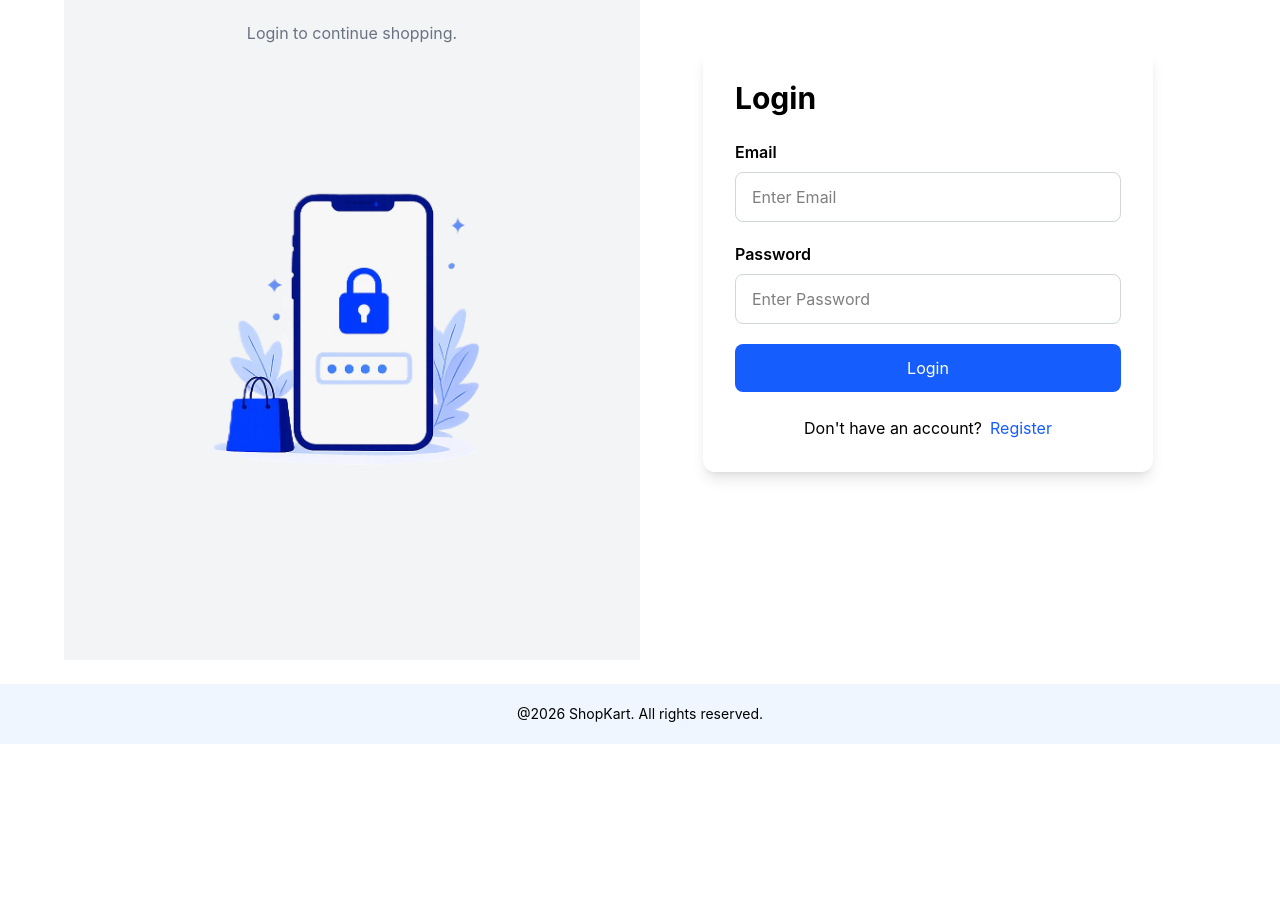
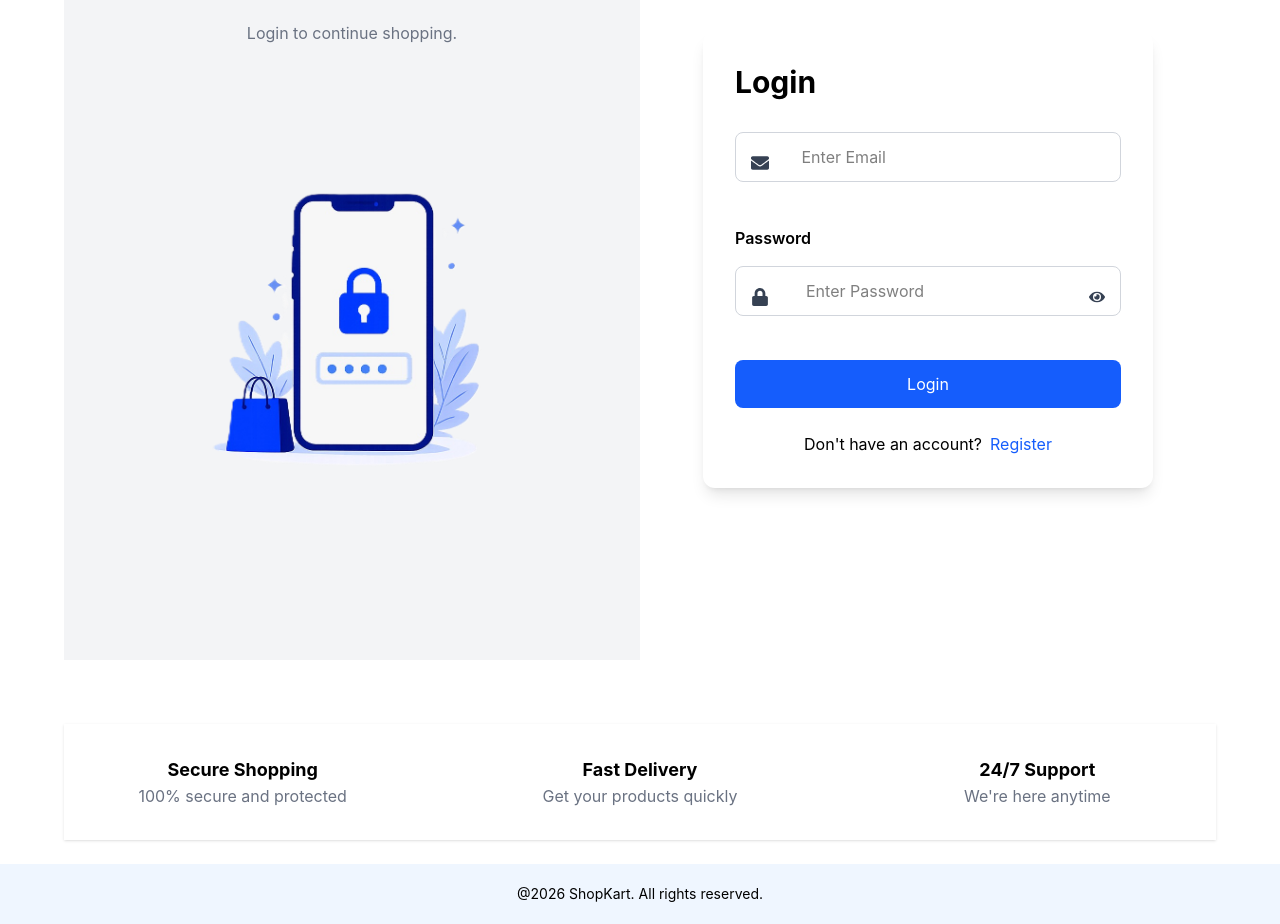
Before and after one commit to neethunair078-sys/ShopKart, a React (Vite) app: page /login in a window 1280 px wide. Shown: the part 230-1154 px from the top of the page. Before the commit the page ends 974 px from the top, so only its background shows below. Built offline with nearby package versions, Linux system fonts and the light colour scheme; data requests are answered from the project's data file.

Commit message:
Updated UI

```diff
--- a/src/pages/Register.jsx
+++ b/src/pages/Register.jsx
@@ -1,7 +1,8 @@
 import axios from "axios";
 import { useState } from "react";
 import toast from "react-hot-toast";
-import registerImage from "../assets/Register_1";
+import registerImage from "../assets/Register_1.png";
+import { Link } from "react-router-dom";
 
 
 
@@ -92,7 +93,7 @@ function Register() {
                             <button className="w-full bg-blue-600 hover:bg-blue-700 text-white py-3 rounded-lg font-semibold transition" onClick={handleRegister}>Register</button>
                             <p className="text-center mt-6">Already have an account?
                                 <span className="text-blue-600 cursor-pointer ml-2">
-                                    Login
+                                    <Link to="/login">Login</Link>
                                 </span>
                             </p>
                         </div>
--- a/src/pages/login.jsx
+++ b/src/pages/login.jsx
@@ -1,15 +1,16 @@
 import axios from "axios";
 import { useEffect, useState } from "react";
 import toast from "react-hot-toast";
-import { useNavigate } from "react-router-dom";
+import { Link, useNavigate } from "react-router-dom";
 import loginImage from "../assets/Login.png";
-
+import { FaUser, FaEnvelope, FaLock, FaPhone, FaEye } from "react-icons/fa";
 
 
 function Login() {
     const [users, setUsers] = useState([])
     const [email, setEmail] = useState("");
     const [password, setPassword] = useState("");
+
 
     const navigate = useNavigate()
 
@@ -82,19 +83,65 @@ function Login() {
                     <div className="w-[450px] shadow-lg rounded-xl p-8">
 
                         <h1 className="text-3xl font-bold mb-6">  Login </h1>
-                        <label className="font-semibold">Email</label>
-                        <input type="email" placeholder="Enter Email" className="w-full border border-gray-300 rounded-lg px-4 py-3 mt-2 mb-5 focus:outline-none focus:ring-2 focus:ring-blue-500" value={email} onChange={(e) => setEmail(e.target.value)} />
+
+                        <div className="relative mt-2 mb-6">
+
+                            <FaEnvelope
+                                className="absolute left-4 top-1/2 -translate-y-1/2 text-gray-700 text-lg" />
+
+                            <input type="email" placeholder="           Enter Email" className="w-full border border-gray-300 rounded-lg px-4 py-3 mt-2 mb-5 focus:outline-none focus:ring-2 focus:ring-blue-500 p-20" value={email} onChange={(e) => setEmail(e.target.value)} />
+
+                        </div>
                         <label className="font-semibold">Password</label>
-                        <input type="Password" placeholder="Enter Password" className="w-full border border-gray-300 rounded-lg px-4 py-3 mt-2 mb-5 focus:outline-none focus:ring-2 focus:ring-blue-500" value={password} onChange={(e) => setPassword(e.target.value)} />
+                        <div className="relative mt-2 mb-6">
 
+                            <FaLock
+                                className="absolute left-4 top-1/2 -translate-y-1/2 text-gray-700 text-lg"
+                            />
+
+                            <input type="Password" placeholder="            Enter Password" className="w-full border border-gray-300 rounded-lg px-4 py-3 mt-2 mb-5 focus:outline-none focus:ring-2 focus:ring-blue-500" value={password} onChange={(e) => setPassword(e.target.value)} />
+
+                            <FaEye className="absolute right-4 top-1/2 -translate-y-1/2 text-gray-700 cursor-pointer" />
+
+                        </div>
                         <button className="w-full bg-blue-600 text-white py-3 rounded-lg" onClick={handleLogin}>Login</button>
                         <p className="text-center mt-6">Don't have an account?
-                                <span className="text-blue-600 cursor-pointer ml-2">
-                                    Register
-                                </span>
+                            <span className="text-blue-600 cursor-pointer ml-2">
+                                <Link to="/register">Register</Link>
+                            </span>
                         </p>
 
                     </div>
+                </div>
+            </div>
+
+            <div className="grid md:grid-cols-3 gap-10 bg-white mt-16 py-8 shadow">
+
+                <div className="text-center">
+                    <h3 className="font-bold text-lg">
+                        Secure Shopping
+                    </h3>
+                    <p className="text-gray-500">
+                        100% secure and protected
+                    </p>
+                </div>
+
+                <div className="text-center">
+                    <h3 className="font-bold text-lg">
+                        Fast Delivery
+                    </h3>
+                    <p className="text-gray-500">
+                        Get your products quickly
+                    </p>
+                </div>
+
+                <div className="text-center">
+                    <h3 className="font-bold text-lg">
+                        24/7 Support
+                    </h3>
+                    <p className="text-gray-500">
+                        We're here anytime
+                    </p>
                 </div>
 
             </div>
```
